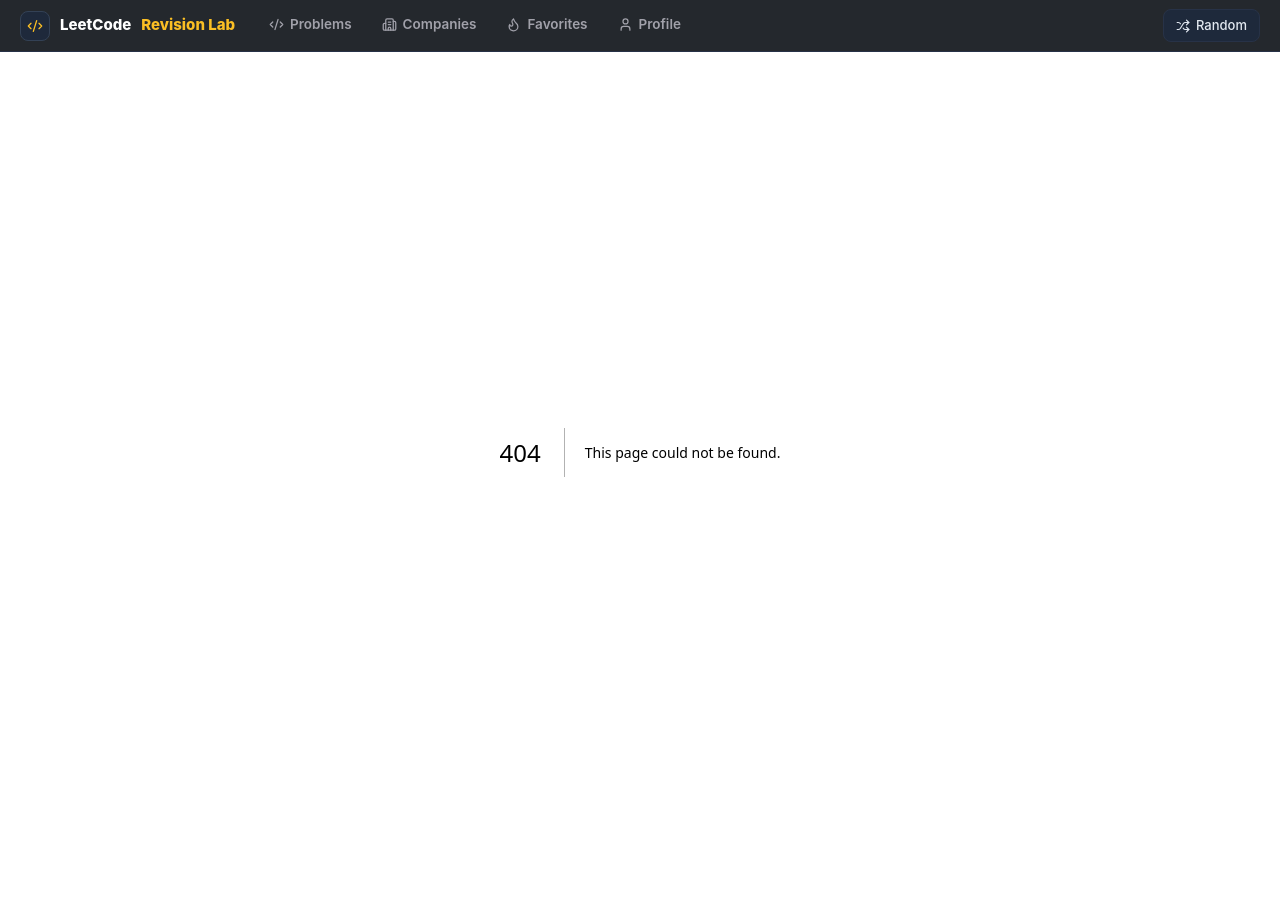
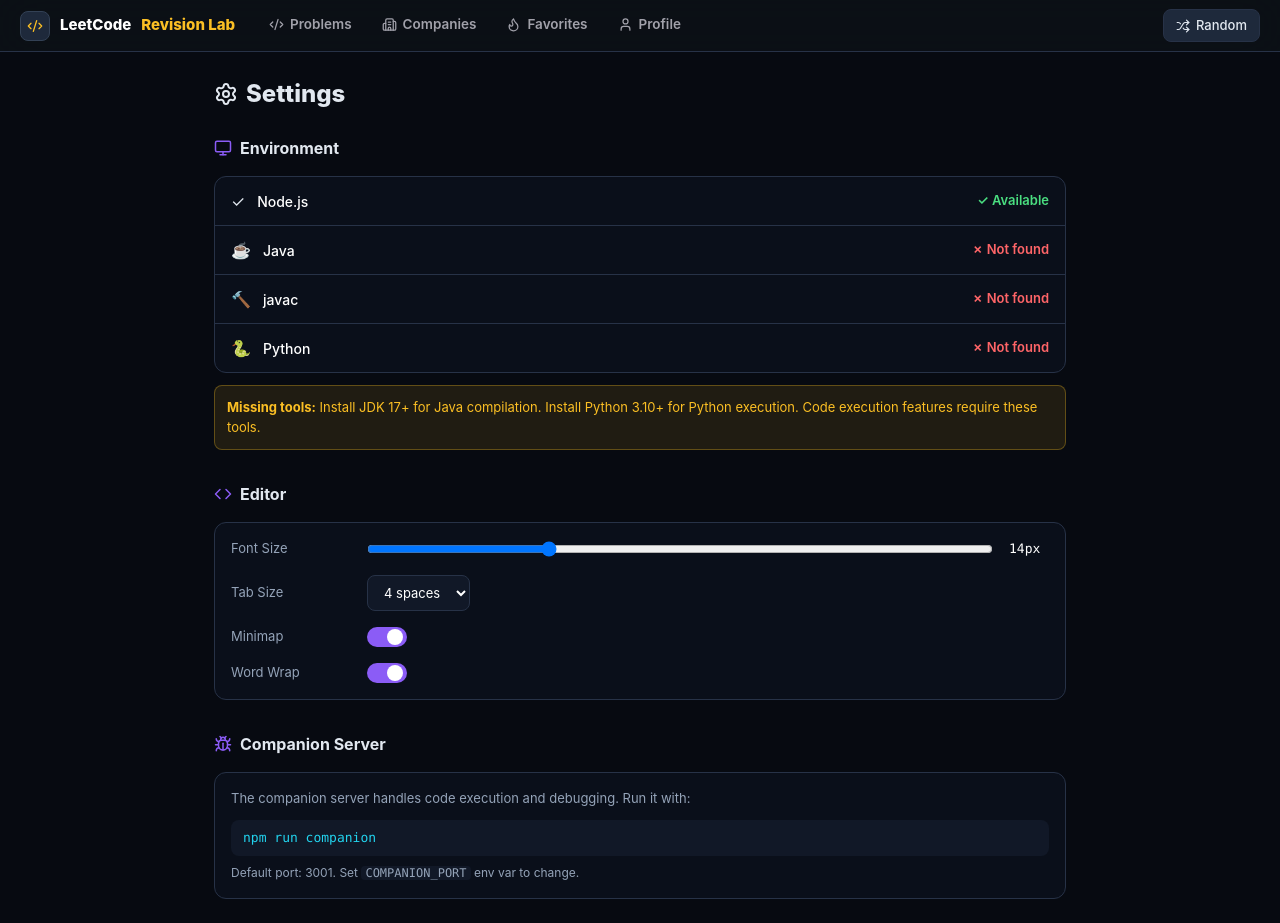
Before and after one commit to sharaddh/CodeLab, a Next.js app: page /settings in a window 1280 px wide. Before the commit this address had no page. Before the commit the page ends 852 px from the top, so only its background shows below. Built offline with nearby package versions, Linux system fonts and the light colour scheme; no server answers.

Commit message:
feat: add settings page with environment detection and editor preferences

```diff
--- /dev/null
+++ b/app/settings/page.tsx
@@ -0,0 +1,138 @@
+"use client";
+
+import { useEffect, useState } from "react";
+import { Settings, Monitor, Code, Bug, FolderOpen } from "lucide-react";
+
+export default function SettingsPage() {
+  const [envStatus, setEnvStatus] = useState<{ node: boolean; java: boolean; javac: boolean; python: boolean } | null>(null);
+  const [fontSize, setFontSize] = useState(14);
+  const [tabSize, setTabSize] = useState(4);
+  const [minimap, setMinimap] = useState(true);
+  const [wordWrap, setWordWrap] = useState(true);
+
+  useEffect(() => {
+    fetch("http://localhost:3001/api/system/status")
+      .then((r) => r.json())
+      .then(setEnvStatus)
+      .catch(() => setEnvStatus({ node: true, java: false, javac: false, python: false }));
+  }, []);
+
+  return (
+    <div className="max-w-[900px] mx-auto px-6 py-6">
+      <h1 className="text-[24px] font-extrabold flex items-center gap-2 mb-6">
+        <Settings size={24} /> Settings
+      </h1>
+
+      {/* Environment Status */}
+      <section className="mb-8">
+        <h2 className="text-[16px] font-bold mb-4 flex items-center gap-2">
+          <Monitor size={18} className="text-[var(--violet)]" /> Environment
+        </h2>
+        <div className="border border-[var(--border)] rounded-xl bg-[#0a0f1a] divide-y divide-[var(--border)]">
+          {[
+            { label: "Node.js", key: "node" as const, icon: "✓" },
+            { label: "Java", key: "java" as const, icon: "☕" },
+            { label: "javac", key: "javac" as const, icon: "🔨" },
+            { label: "Python", key: "python" as const, icon: "🐍" },
+          ].map((item) => (
+            <div key={item.key} className="flex items-center gap-3 px-4 py-3">
+              <span className="text-[16px]">{item.icon}</span>
+              <span className="text-[14px] font-medium text-white flex-1">{item.label}</span>
+              <span
+                className={
+                  envStatus
+                    ? envStatus[item.key]
+                      ? "text-[var(--green)] text-[13px] font-semibold"
+                      : "text-red-400 text-[13px] font-semibold"
+                    : "text-[var(--muted)] text-[13px]"
+                }
+              >
+                {envStatus
+                  ? envStatus[item.key]
+                    ? "✓ Available"
+                    : "✗ Not found"
+                  : "Checking..."}
+              </span>
+            </div>
+          ))}
+        </div>
+        {envStatus && (!envStatus.java || !envStatus.python) && (
+          <div className="mt-3 p-3 bg-[var(--amber)]/10 border border-[var(--amber)]/30 rounded-lg text-[13px] text-[var(--amber)]">
+            <b>Missing tools:</b>{" "}
+            {!envStatus.java && "Install JDK 17+ for Java compilation. "}
+            {!envStatus.python && "Install Python 3.10+ for Python execution. "}
+            Code execution features require these tools.
+          </div>
+        )}
+      </section>
+
+      {/* Editor Settings */}
+      <section className="mb-8">
+        <h2 className="text-[16px] font-bold mb-4 flex items-center gap-2">
+          <Code size={18} className="text-[var(--violet)]" /> Editor
+        </h2>
+        <div className="border border-[var(--border)] rounded-xl bg-[#0a0f1a] p-4 space-y-4">
+          <div className="flex items-center gap-4">
+            <label className="text-[13px] text-[var(--muted)] w-[120px]">Font Size</label>
+            <input
+              type="range"
+              min={10}
+              max={24}
+              value={fontSize}
+              onChange={(e) => setFontSize(Number(e.target.value))}
+              className="flex-1"
+            />
+            <span className="text-[13px] font-mono text-white w-[40px]">{fontSize}px</span>
+          </div>
+          <div className="flex items-center gap-4">
+            <label className="text-[13px] text-[var(--muted)] w-[120px]">Tab Size</label>
+            <select
+              value={tabSize}
+              onChange={(e) => setTabSize(Number(e.target.value))}
+              className="px-3 py-2 border border-[var(--border)] rounded-lg bg-[#111827] text-white text-[13px]"
+            >
+              <option value={2}>2 spaces</option>
+              <option value={4}>4 spaces</option>
+            </select>
+          </div>
+          <div className="flex items-center gap-4">
+            <label className="text-[13px] text-[var(--muted)] w-[120px]">Minimap</label>
+            <button
+              onClick={() => setMinimap(!minimap)}
+              className={`w-10 h-5 rounded-full transition-colors ${minimap ? "bg-[var(--violet)]" : "bg-[#334155]"}`}
+            >
+              <div className={`w-4 h-4 rounded-full bg-white transition-transform ${minimap ? "translate-x-5" : "translate-x-0.5"}`} />
+            </button>
+          </div>
+          <div className="flex items-center gap-4">
+            <label className="text-[13px] text-[var(--muted)] w-[120px]">Word Wrap</label>
+            <button
+              onClick={() => setWordWrap(!wordWrap)}
+              className={`w-10 h-5 rounded-full transition-colors ${wordWrap ? "bg-[var(--violet)]" : "bg-[#334155]"}`}
+            >
+              <div className={`w-4 h-4 rounded-full bg-white transition-transform ${wordWrap ? "translate-x-5" : "translate-x-0.5"}`} />
+            </button>
+          </div>
+        </div>
+      </section>
+
+      {/* Companion Server */}
+      <section>
+        <h2 className="text-[16px] font-bold mb-4 flex items-center gap-2">
+          <Bug size={18} className="text-[var(--violet)]" /> Companion Server
+        </h2>
+        <div className="border border-[var(--border)] rounded-xl bg-[#0a0f1a] p-4">
+          <div className="text-[13px] text-[var(--muted)] mb-3">
+            The companion server handles code execution and debugging. Run it with:
+          </div>
+          <code className="block px-3 py-2 bg-[#111827] rounded-lg text-[13px] font-mono text-[var(--cyan)]">
+            npm run companion
+          </code>
+          <div className="text-[12px] text-[var(--muted)] mt-2">
+            Default port: 3001. Set <code className="bg-[#111827] px-1 rounded">COMPANION_PORT</code> env var to change.
+          </div>
+        </div>
+      </section>
+    </div>
+  );
+}
```
